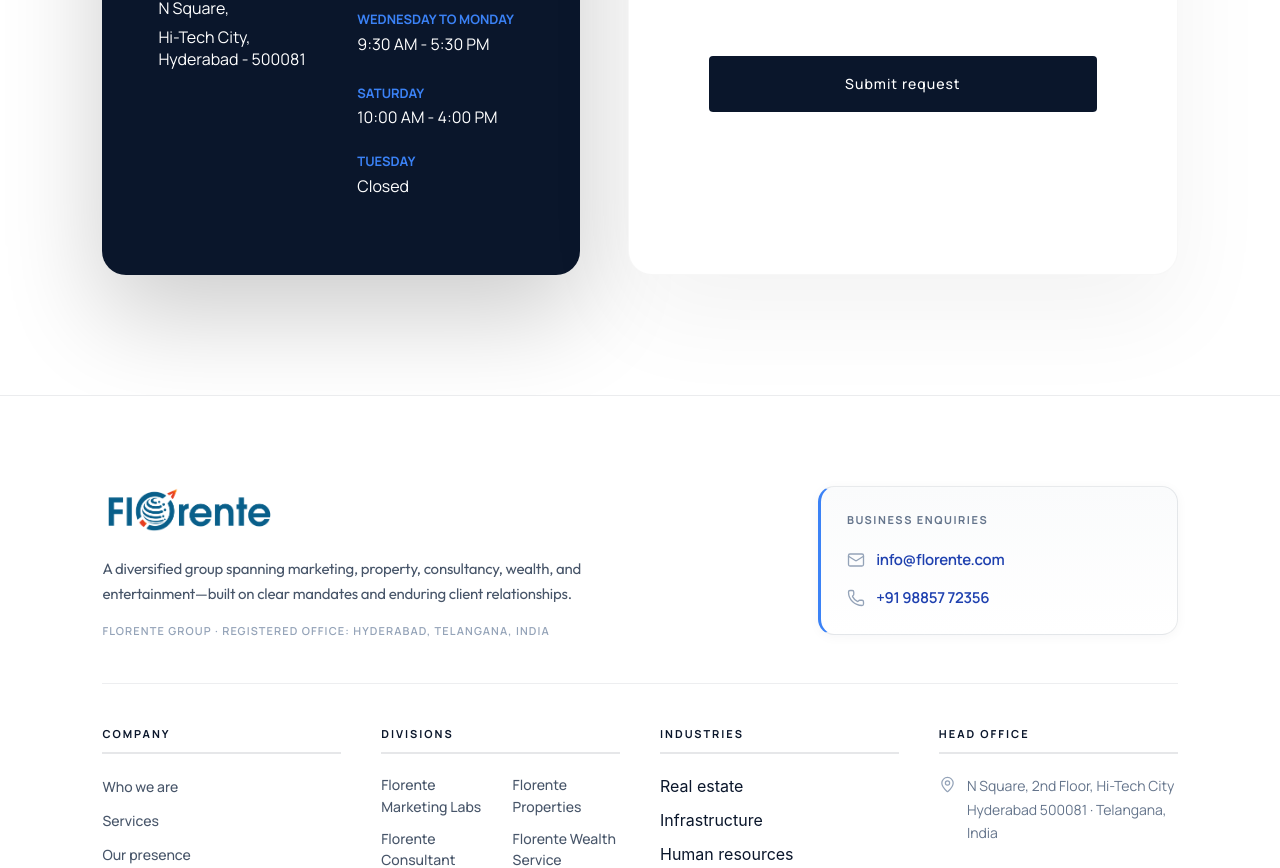
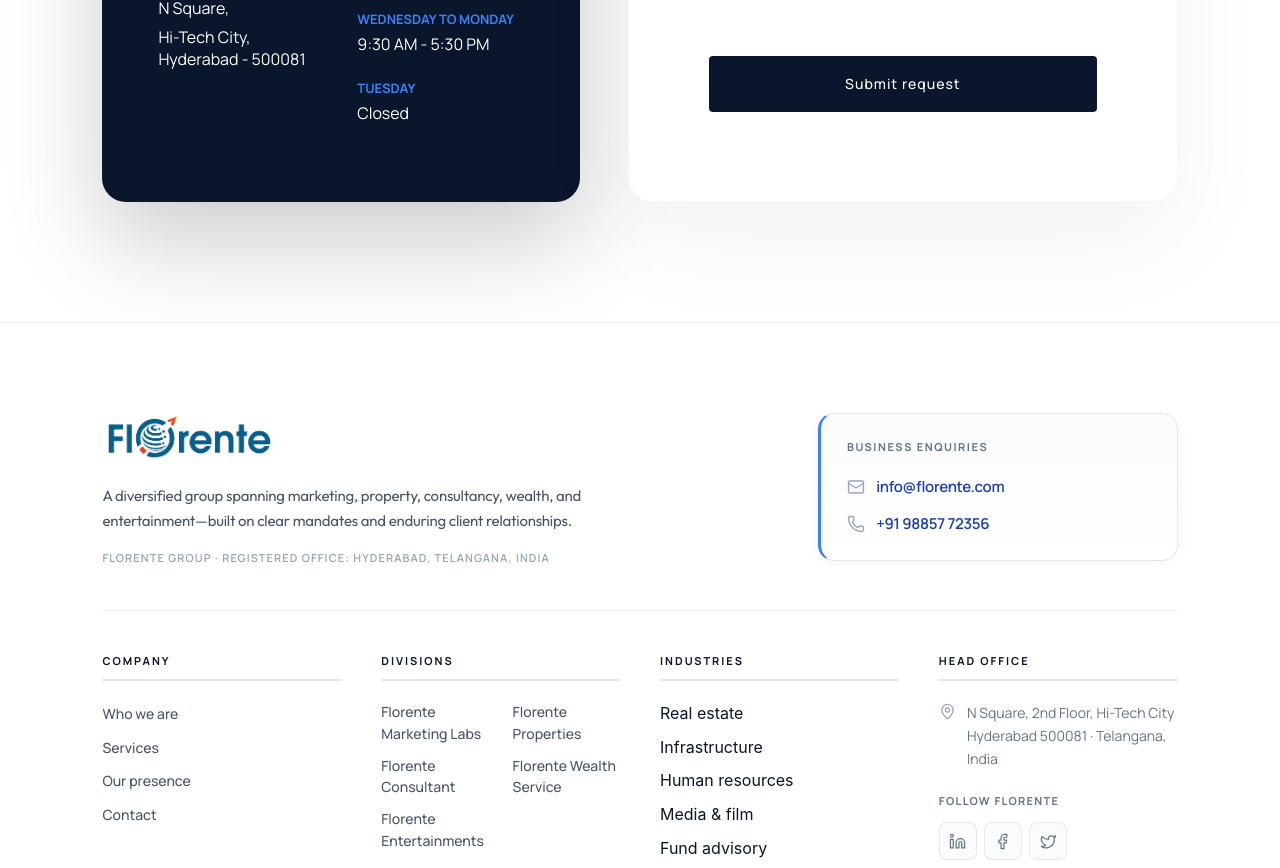
Before and after one commit to konthamsohith/FLORENTE, a React (Vite) app: page /contact in a window 1280 px wide. Shown: the part 1160-2028 px from the top of the page. Built offline with nearby package versions, Linux system fonts and the light colour scheme.

Commit message:
updated slide duartion in hero section

```diff
--- a/src/pages/ContactPage.tsx
+++ b/src/pages/ContactPage.tsx
@@ -79,10 +79,6 @@
                       <div className="hours-col">
                         <span className="hours-label">Wednesday to Monday</span>
                         <p>9:30 AM - 5:30 PM</p>
-                      </div>
-                      <div className="hours-col">
-                        <span className="hours-label">Saturday</span>
-                        <p>10:00 AM - 4:00 PM</p>
                       </div>
                     </div>
                     <div className="hours-row" style={{ marginTop: '0.5rem' }}>
```
